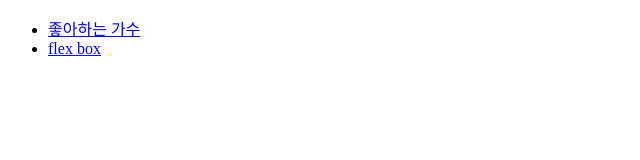
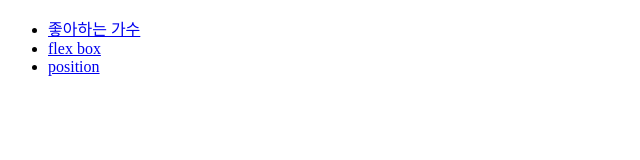
Before and after one commit to memoriz2/ormi2, a plain HTML site: page index.html in a window 1280 px wide. Shown: the full height of the page, 0-640 px from the left. Drawn offline with Linux system fonts and the light colour scheme.

Commit message:
index 추가

```diff
--- a/index.html
+++ b/index.html
@@ -9,6 +9,7 @@
     <ul>
     <li><a href="20250423">좋아하는 가수</a></li>
     <li><a href="20250424/과제">flex box</a></li>
+    <li><a href="20250425/과제2">position</a></li>
     </ul>
 </body>
 </html>
```
